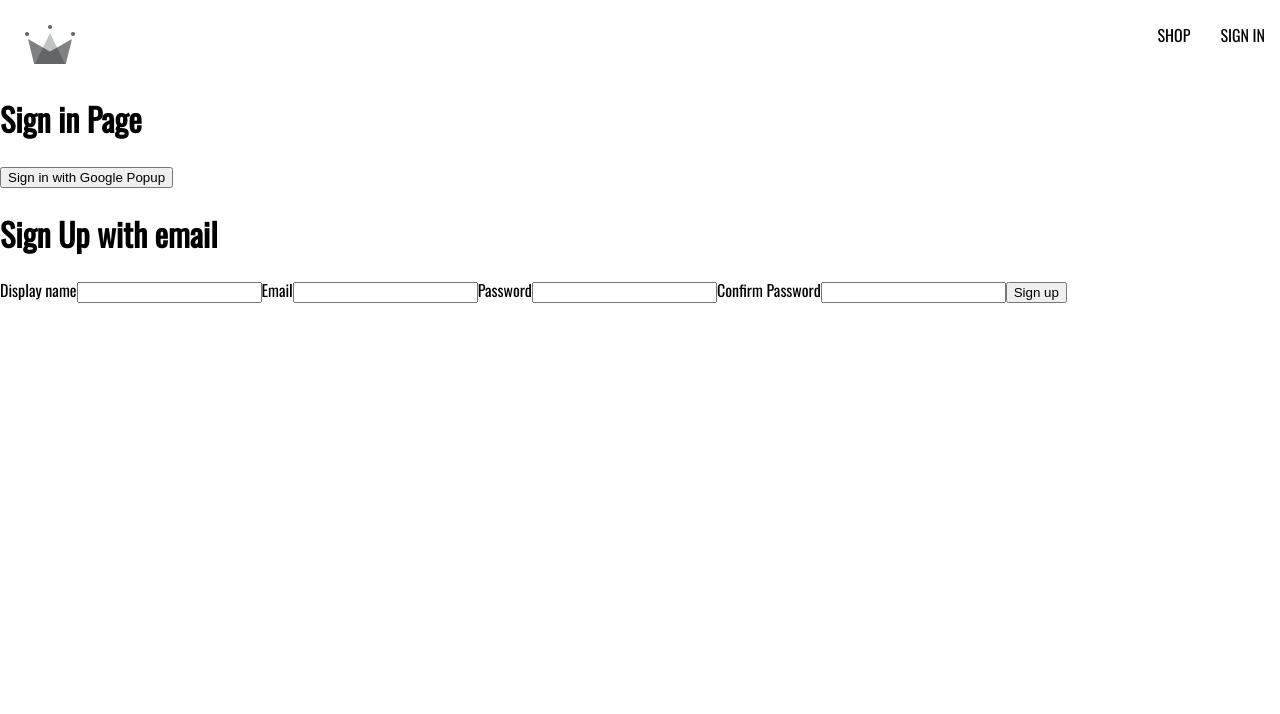
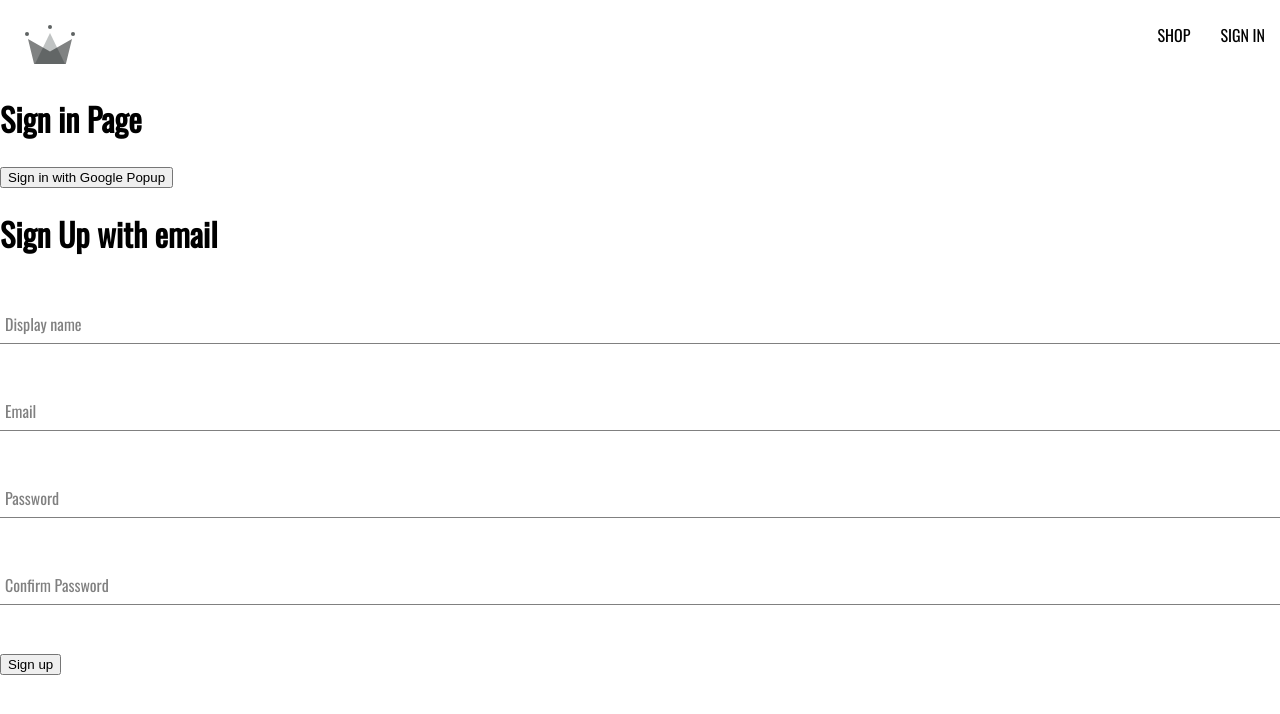
Before and after one commit to Zakroev/crown_shop, a React (Create React App) app: page /sign-in in a window 1280 px wide. Shown: the top 714 px of the page. Built offline with nearby package versions, Linux system fonts and the light colour scheme; a web font is replaced by a local one.

Commit message:
add FormInput + Styles

```diff
--- /dev/null
+++ b/src/Components/form-input/form-input.components.jsx
@@ -0,0 +1,20 @@
+import "./form-input.styles.scss";
+
+const FormInput = ({ label, ...otherProps }) => {
+  return (
+    <div className="group">
+      <input className="form-input" {...otherProps} />
+      {label && (
+        <label
+          className={`${
+            otherProps.value.length ? "shrink" : ""
+          } form-input-label`}
+        >
+          {label}
+        </label>
+      )}
+    </div>
+  );
+};
+
+export default FormInput;
--- /dev/null
+++ b/src/Components/form-input/form-input.styles.scss
@@ -0,0 +1,54 @@
+$sub-color: grey;
+$main-color: black;
+
+@mixin shrinkLabel {
+  top: -14px;
+  font-size: 12px;
+  color: $main-color;
+}
+
+.group {
+  position: relative;
+  margin: 45px 0;
+
+  .form-input {
+    background: none;
+    background-color: white;
+    color: $sub-color;
+    font-size: 18px;
+    padding: 10px 10px 10px 5px;
+    display: block;
+    width: 100%;
+    border: none;
+    border-radius: 0;
+    border-bottom: 1px solid $sub-color;
+    margin: 25px 0;
+
+    &:focus {
+      outline: none;
+    }
+
+    &:focus ~ .form-input-label {
+      @include shrinkLabel();
+    }
+  }
+
+  input[type="password"] {
+    letter-spacing: 0.3em;
+  }
+
+  .form-input-label {
+    color: $sub-color;
+    font-size: 16px;
+    font-weight: normal;
+    position: absolute;
+    pointer-events: none;
+    left: 5px;
+    top: 10px;
+    transition: 300ms ease all;
+
+    &.shrink {
+      @include shrinkLabel();
+    }
+  }
+}
--- a/src/Components/sign-up-form/sign-up-form.component.jsx
+++ b/src/Components/sign-up-form/sign-up-form.component.jsx
@@ -3,6 +3,8 @@
   createAuthUserWithEmailAndPassword,
   createUserDocumentFromAuth,
 } from "../../utils/firebase.utils";
+
+import FormInput from "../form-input/form-input.components";
 
 const defaultFormFields = {
   displayName: "",
@@ -55,8 +57,8 @@
     <div>
       <h1>Sign Up with email</h1>
       <form onSubmit={handleSubmit}>
-        <label>Display name</label>
-        <input
+        <FormInput
+          label="Display name"
           type="text"
           required
           onChange={handleChange}
@@ -64,8 +66,8 @@
           value={displayName}
         />
 
-        <label>Email</label>
-        <input
+        <FormInput
+          label="Email"
           type="email"
           required
           onChange={handleChange}
@@ -73,8 +75,8 @@
           value={email}
         />
 
-        <label>Password</label>
-        <input
+        <FormInput
+          label="Password"
           type="password"
           required
           onChange={handleChange}
@@ -82,8 +84,8 @@
           value={password}
         />
 
-        <label>Confirm Password</label>
-        <input
+        <FormInput
+          label="Confirm Password"
           type="password"
           required
           onChange={handleChange}
```
